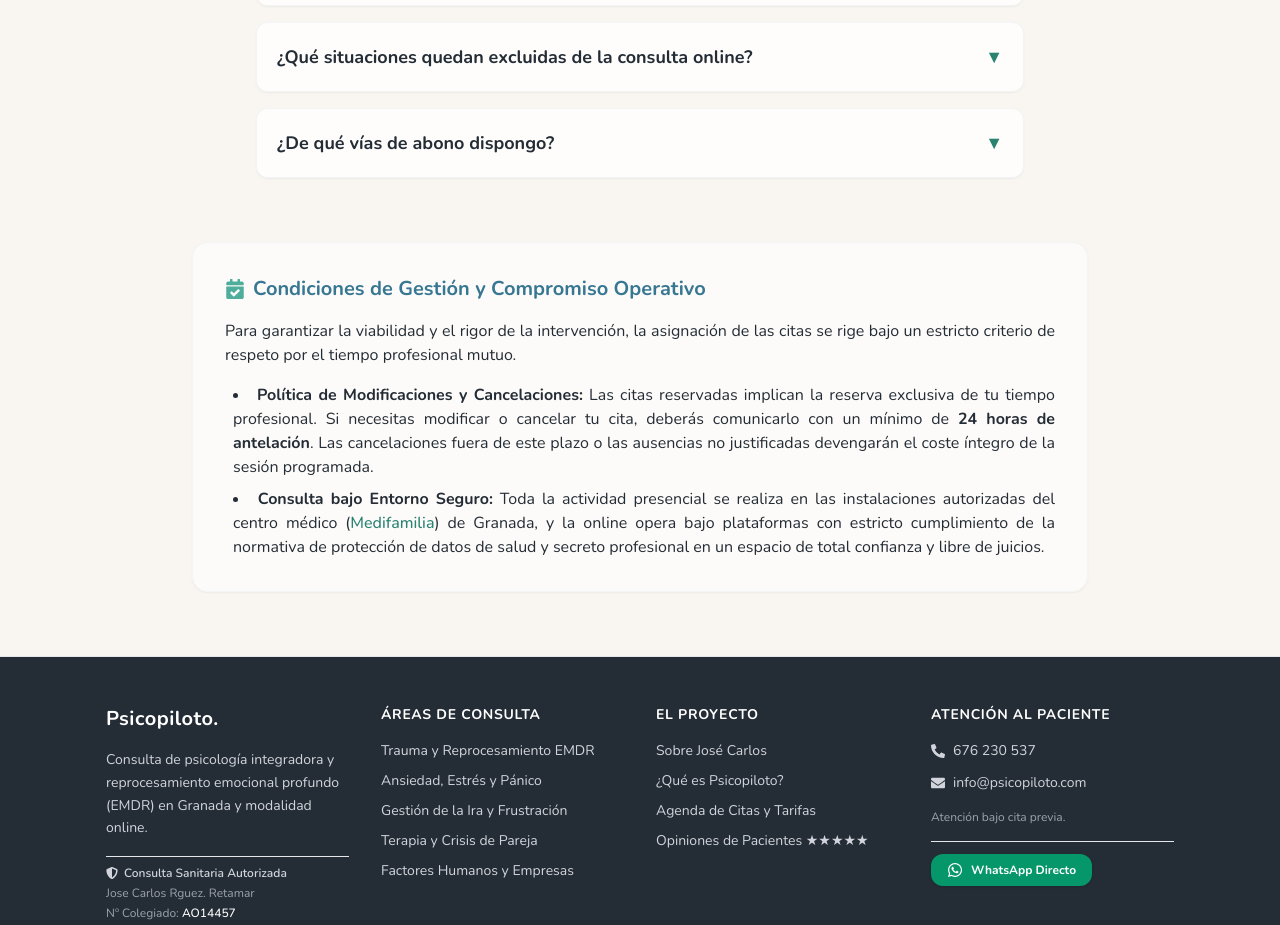
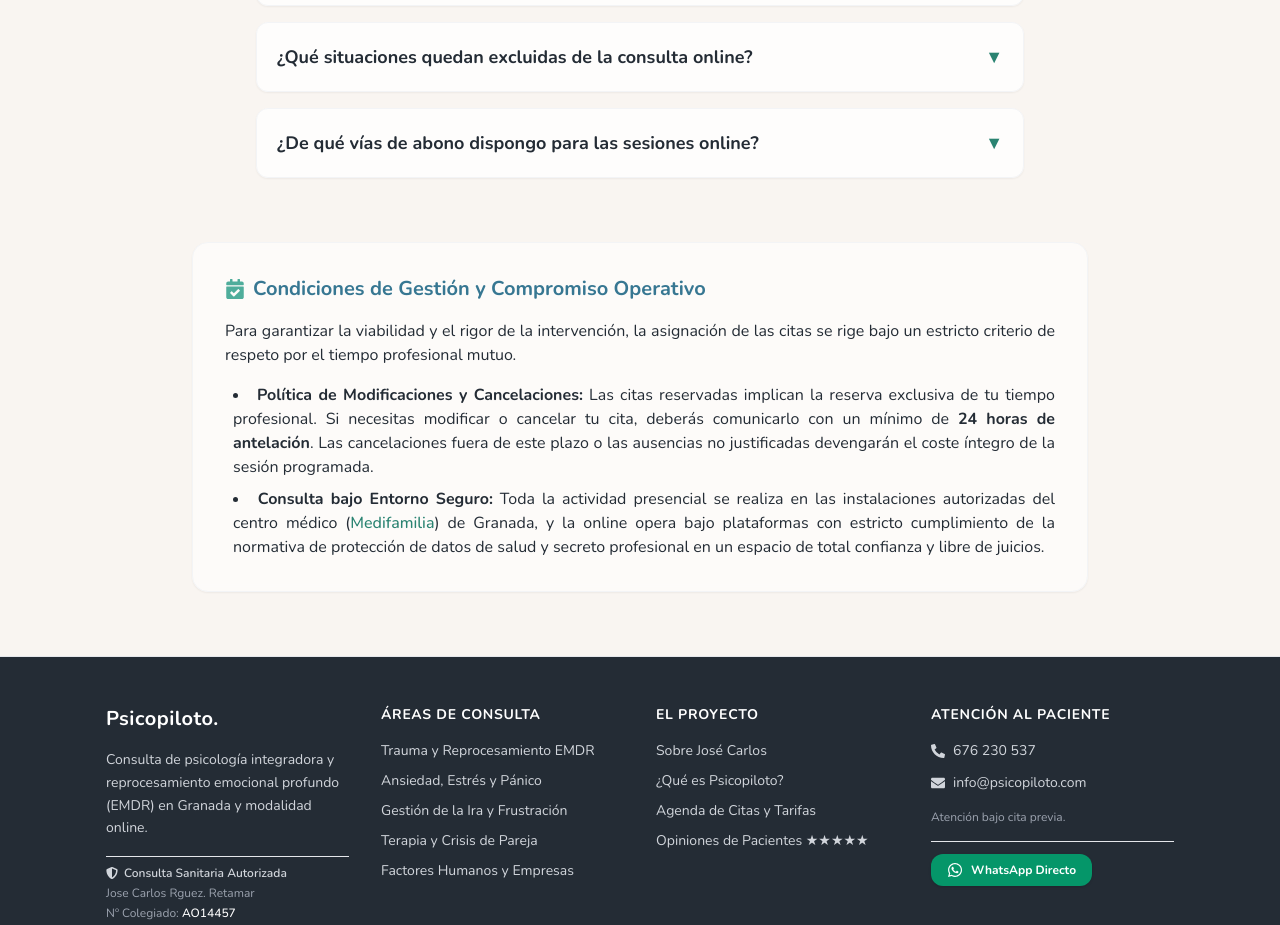
Before and after one commit to psicopiloto/psicopilotopage1, a Next.js app: page /tarifas in a window 1280 px wide. Shown: the part 3760-4685 px from the top of the page. Built offline with nearby package versions, Linux system fonts and the light colour scheme.

Commit message:
Update tarifas.js

```diff
--- a/pages/tarifas.js
+++ b/pages/tarifas.js
@@ -304,7 +304,7 @@ export default function Tarifas() {
 
               <details className="group bg-white/80 rounded-xl p-5 shadow-sm border border-gray-100 [&_summary::-webkit-details-marker]:hidden">
                 <summary className="flex items-center justify-between font-bold text-psicopiloto-gray-700 cursor-pointer list-none select-none text-md md:text-lg">
-                  <span>¿De qué vías de abono dispongo?</span>
+                  <span>¿De qué vías de abono dispongo para las sesiones online?</span>
                   <span className="transition group-open:rotate-180 text-psicopiloto-green-600 text-lg">▼</span>
                 </summary>
                 <p className="mt-4 text-sm md:text-base text-psicopiloto-gray-600 leading-relaxed text-justify">
```
